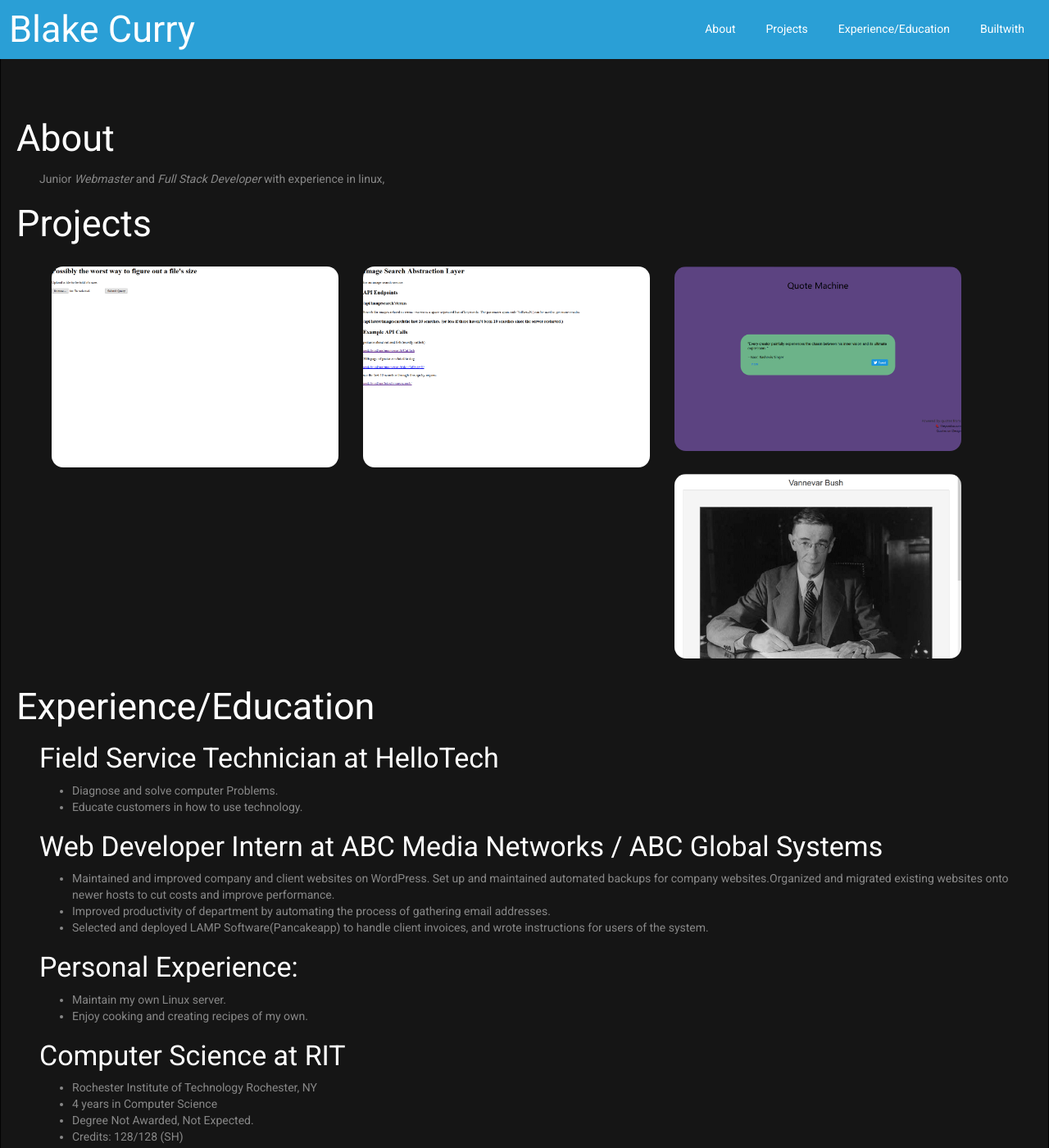
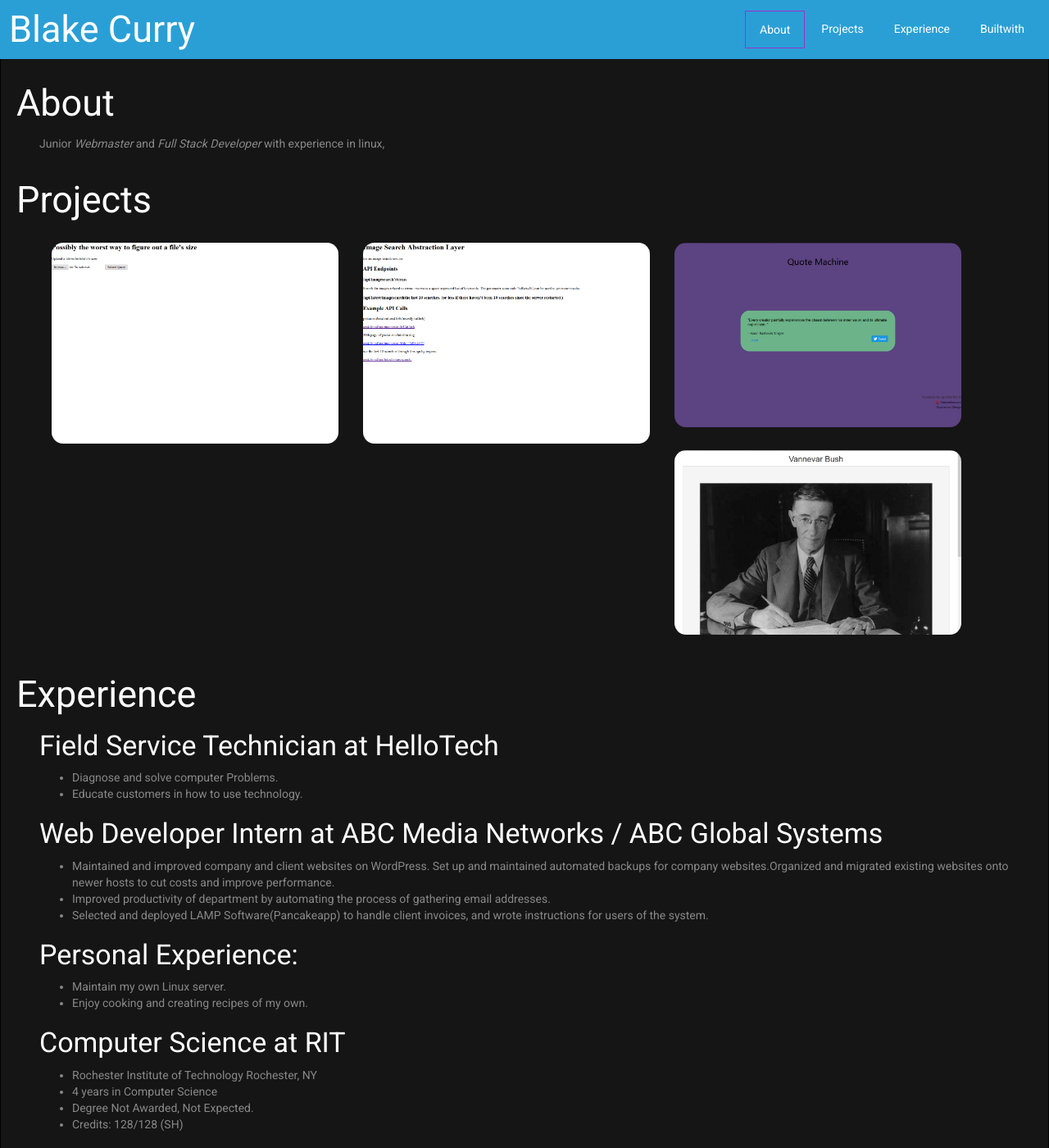
Before and after one commit to Faxn/faxn.github.io, a Jekyll site: the page built from index.html, in a window 1280 px wide and 1400 px high. Shown: the whole window at 82% size. Built offline with Jekyll 4.4.1, drawn with Linux system fonts in a browser that asks for light colours.

Commit message:
Assed search spy and offset nav anchors to adjust for fixed header.

```diff
--- a/_sass/_layout.scss
+++ b/_sass/_layout.scss
@@ -14,8 +14,31 @@
   margin: 1px;
 }
 
+.nav .active {
+    border: 1px solid $brand-info;
+}
+
 .site-content {
   padding-top: 80px;
+}
+
+section::before{
+    display: block;
+ 	content: " ";
+  	height: 80px;
+    margin-top: -80px;
+    visibility: hidden;
+}
+
+@media(min-width 900px) {
+    .site-content.well {
+        width: 90%;
+    }
+}
+
+.body {
+    // for scroll spy.
+    position: relative;
 }
 
 .project-screenshot {
@@ -71,6 +94,7 @@
     flex-direction: row;
     justify-content: space-between;
     padding-bottom: 1.5rem;
+    align-items: flex-end;
 }
 
 .contact-list {
--- a/cv.md
+++ b/cv.md
@@ -1,6 +1,6 @@
 ---
 layout: page
-title: Experience/Education
+title: Experience
 portfolio_order: 30
 ---
 
--- a/index.html
+++ b/index.html
@@ -1,10 +1,17 @@
 ---
 title: Blake Curry
-layout: default
+layout: none
 ---
 
+<!DOCTYPE html>
+<html>
 
-{% assign portfolio_pages = site.pages | where_exp:"item","item contains 'portfolio_order'" | sort:"portfolio_order" %}
+  {% include head.html %}
+
+
+  <body data-spy="scroll" data-target=".navbar-fixed-top">
+
+    {% assign portfolio_pages = site.pages | where_exp:"item","item.portfolio_order" | sort:"portfolio_order" %}
 
     <header class="site-header bg-primary navbar-fixed-top">
         <h2>{{ page.title }}</h2>
@@ -12,7 +19,7 @@
           <ul class="nav nav-pills">
             {% for my_page in portfolio_pages %}
                 {% if my_page.title %}
-				<li><a class="page-link btn btn-link" href="#{{ my_page.title }}">{{ my_page.title }}</a></li>
+                    <li class="page-scroll"><a class="page-link btn btn-link" href="#{{ my_page.title }}">{{ my_page.title }}</a></li>
                 {% endif %}
             {% endfor %}
           </ul>
@@ -21,10 +28,10 @@
     </header>
 
 
-<div class="site-content well">
+    <div class="site-content well" >
       {% for my_page in portfolio_pages %}
         <section id="{{my_page.title}}" class="post">
-	  <a href="{{my_page.url | prepend: site.baseurl}}"><h2 class="post-header">{{my_page.title}}</h2></a>
+          <h2 class="post-header">{{my_page.title}}</h2>
           <div class="post-content">
             {{my_page.content}}
           </div>
@@ -34,3 +41,10 @@
     </div>
 
     <!-- <p class="rss-subscribe">subscribe <a href="{{ "/feed.xml" | prepend: site.baseurl }}">via RSS</a></p> -->
+    <footer class="site-footer">
+		{% include footer.html %}
+	</footer>
+
+  </body>
+
+</html>
```
Also changed, not shown: portfolio.html (deleted, +0 -46 lines). Lines whose indentation alone changed are shown as unchanged.
